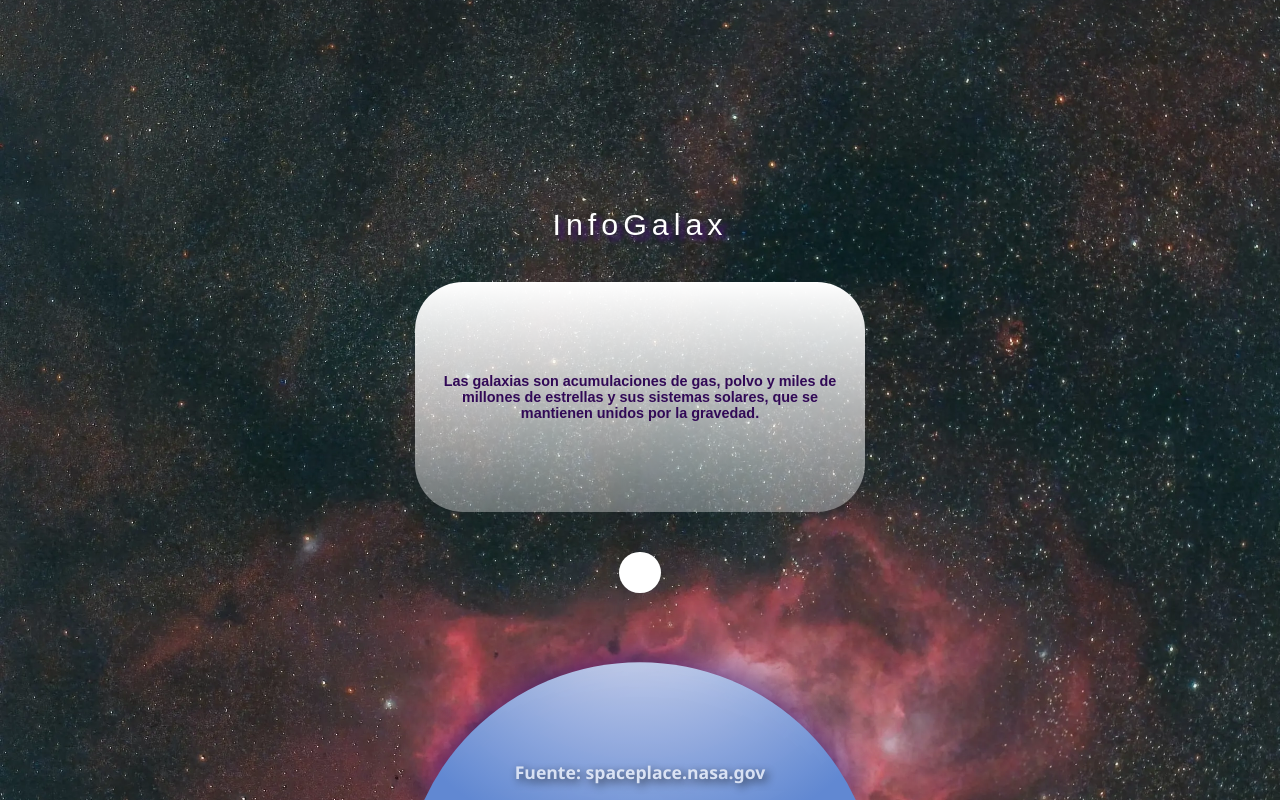
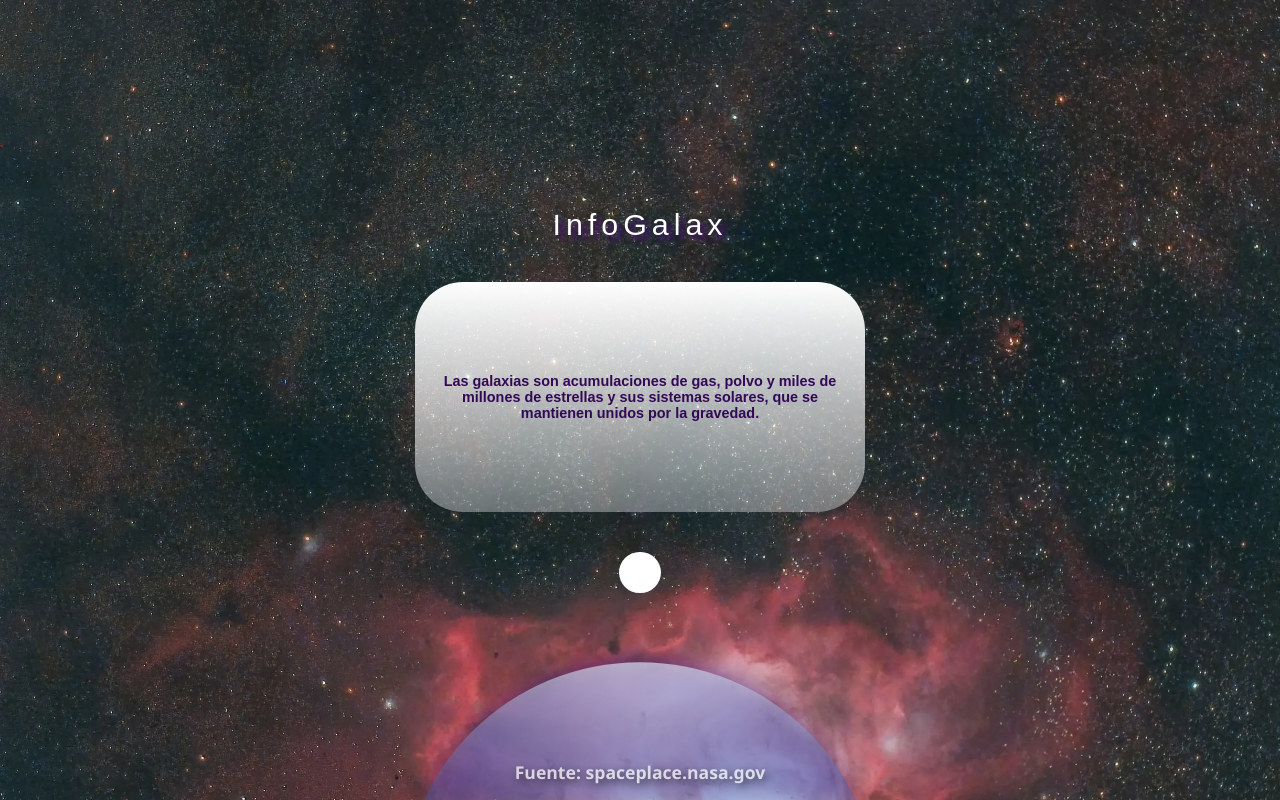
Before and after one commit to Samuel33d/InfoGalax, a React (Vite) app: page / in a window 1280 px wide. Built offline with nearby package versions, Linux system fonts and the light colour scheme; some icons are missing; a web font is replaced by a local one.

Commit message:
change planet

```diff
--- a/src/components/CardPhrase.css
+++ b/src/components/CardPhrase.css
@@ -76,7 +76,7 @@
     bottom: 0;
     clip-path: circle(50% at 50% 120%);
     background: rgb(255, 255, 255);
-    background: radial-gradient(circle, rgba(255, 255, 255, 1) 0%, rgba(255, 255, 255, 0.918) 0%, rgb(97, 136, 210) 90%);
+    background: radial-gradient(circle, rgba(255, 255, 255, 1) 0%, rgba(255, 255, 255, 0.918) 0%, rgb(94, 134, 210) 90%);
     opacity: 1;
 }
 
@@ -85,11 +85,11 @@
     justify-content: center;
     position: absolute;
     bottom: 0;
-    filter: drop-shadow(0 0px 20px rgb(66, 22, 123));
+    filter: drop-shadow(0 -2px 10px rgb(66, 22, 123));
 }
 
 
-@media (min-width:700px) {
+@media (min-width:500px) {
 
     .cardContainer {
         justify-content: space-evenly;
@@ -105,6 +105,9 @@
     .cardPlanet {
         height: 500px;
         width: 450px;
+        background: rgb(255, 255, 255);
+        background: radial-gradient(circle, rgba(10, 10, 10, 0.704) 0%, rgba(250, 250, 250, 0.918) 0%, rgba(63, 96, 185, 0.348) 90%);
+        opacity: 1;
     }
 
 }
```
